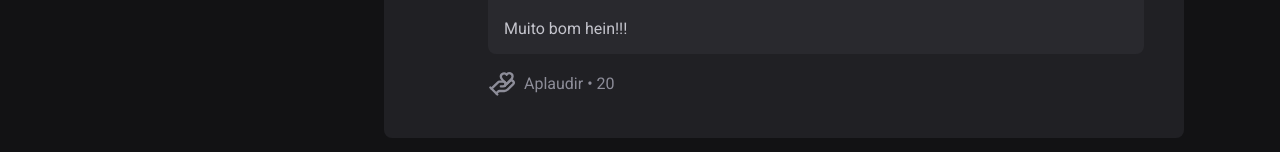
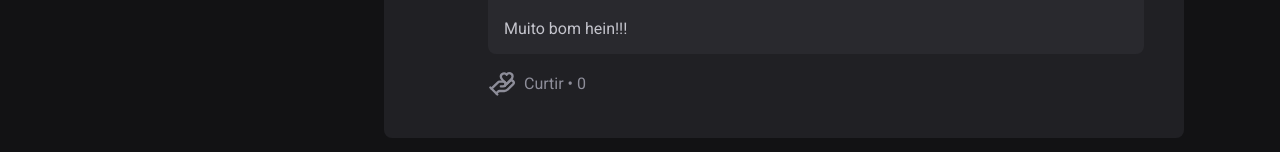
Before and after one commit to eriksgda/Catchatt-project, a React (Vite) app: page / in a window 1280 px wide. Shown: the part 648-800 px from the top of the page. Built offline with nearby package versions, Linux system fonts and the light colour scheme.

Commit message:
Add Like Counts

```diff
--- a/src/components/Comments/Comments.jsx
+++ b/src/components/Comments/Comments.jsx
@@ -1,11 +1,18 @@
+import { useState } from 'react';
+
 import { LucideHandHeart, Trash2 } from 'lucide-react'
 import s from './Comments.module.css'
 import { Avatar } from '../Avatar/Avatar'
 
 export function Comments({content, onDeleteComment}) {
+  const [likeCount, setLikeCount] = useState(0);
 
   function handleDeleteComment(){
     onDeleteComment(content);
+  }
+
+  function handleLikeComment() {
+    setLikeCount(likeCount + 1);
   }
 
   return (
@@ -29,9 +36,12 @@ export function Comments({content, onDeleteComment}) {
         </div>
 
         <footer>
-          <button>
+          <button onClick={handleLikeComment}>
             <LucideHandHeart size={28} />
-            Aplaudir <span>20</span>
+            Curtir
+            <span>
+              {likeCount}
+            </span>
           </button>
         </footer>
       </div>
```
